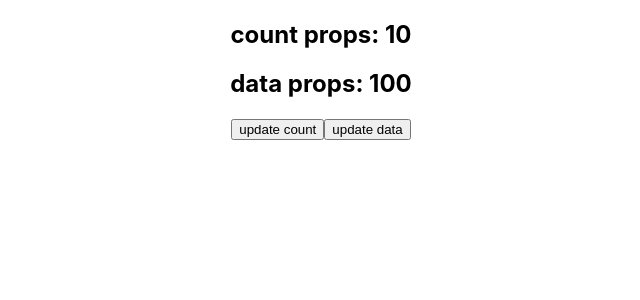
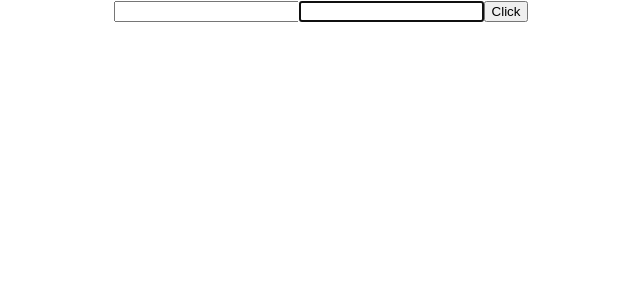
Before and after one commit to shafeenashaikh/React-Programs, a React (Create React App) app: page / in a window 1280 px wide. Shown: the top 300 px of the page, without its empty margins (319-959 px from the left). Built offline with nearby package versions, Linux system fonts and the light colour scheme.

Commit message:
using Refs in react

```diff
--- a/src/App.js
+++ b/src/App.js
@@ -14,11 +14,13 @@
 import ShouldUpdate from './components/shouldUpdate';
 import Hooks from './components/Hooks';
 import Useeffect from './components/useeffect';
+import RefDemo from './components/RefDemo';
 
 function App() {
   return (
     <div className="App">
-      <Useeffect/>
+      <RefDemo/>
+      {/* <Useeffect/> */}
       {/* <Hooks/> */}
       {/* <ShouldUpdate/> */}
       {/* <Updating/> */}
--- /dev/null
+++ b/src/components/RefDemo.js
@@ -0,0 +1,34 @@
+import React, {Component} from 'react';
+class RefDemo extends Component{
+
+    constructor(){
+        super();
+        this.inputRef = React.createRef()
+        this.cbRef = null
+        this.setCbRef = element => {
+            this.cbRef = element
+        }
+    }
+    componentDidMount(){
+        if(this.cbRef){
+            this.cbRef.focus()
+        }
+        // this.inputRef.current.focus()
+        // console.log(this.inputRef)
+    }
+    clickHandler = () => {
+        alert(this.inputRef.current.value)
+    }
+
+    render(){
+
+        return(
+            <div>
+                <input type="text" ref={this.inputRef}/>
+                <input type="text" ref={this.setCbRef}/>
+                <button onClick={this.clickHandler}>Click</button>
+            </div>
+        )
+    }
+}
+export default RefDemo
```
